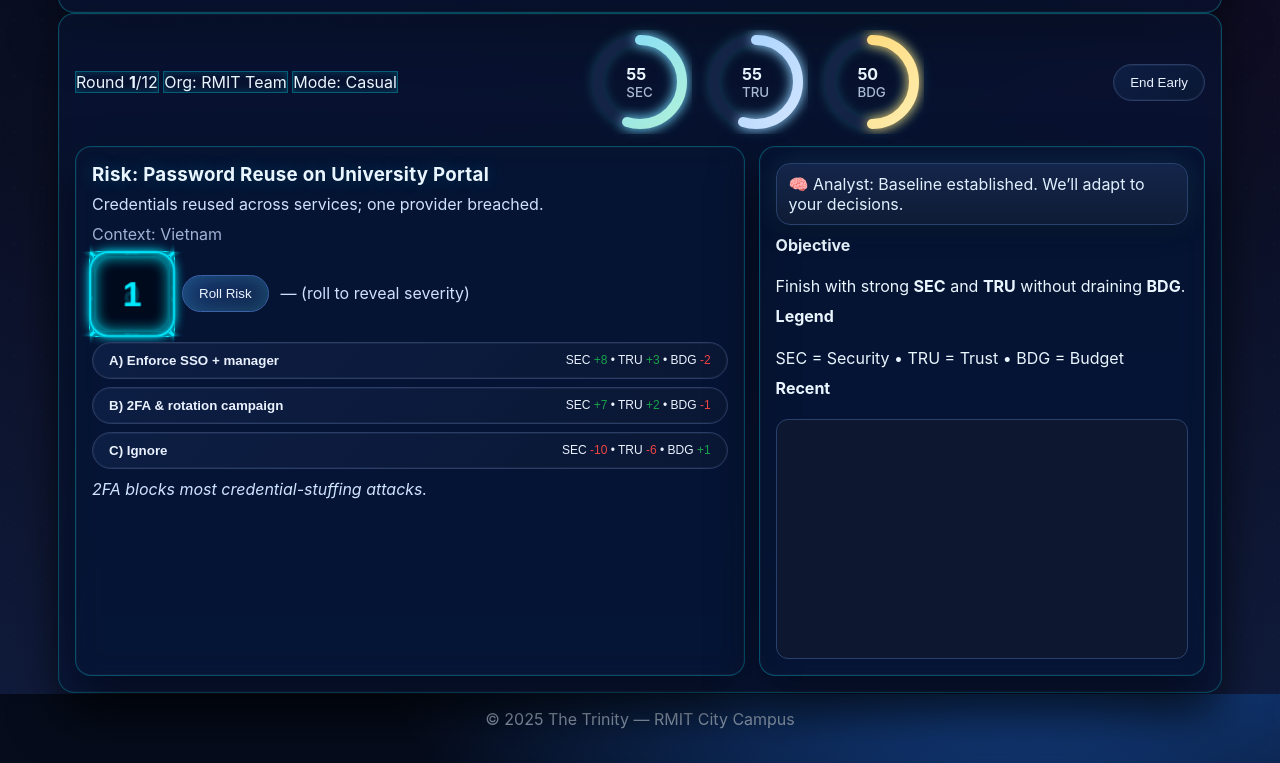
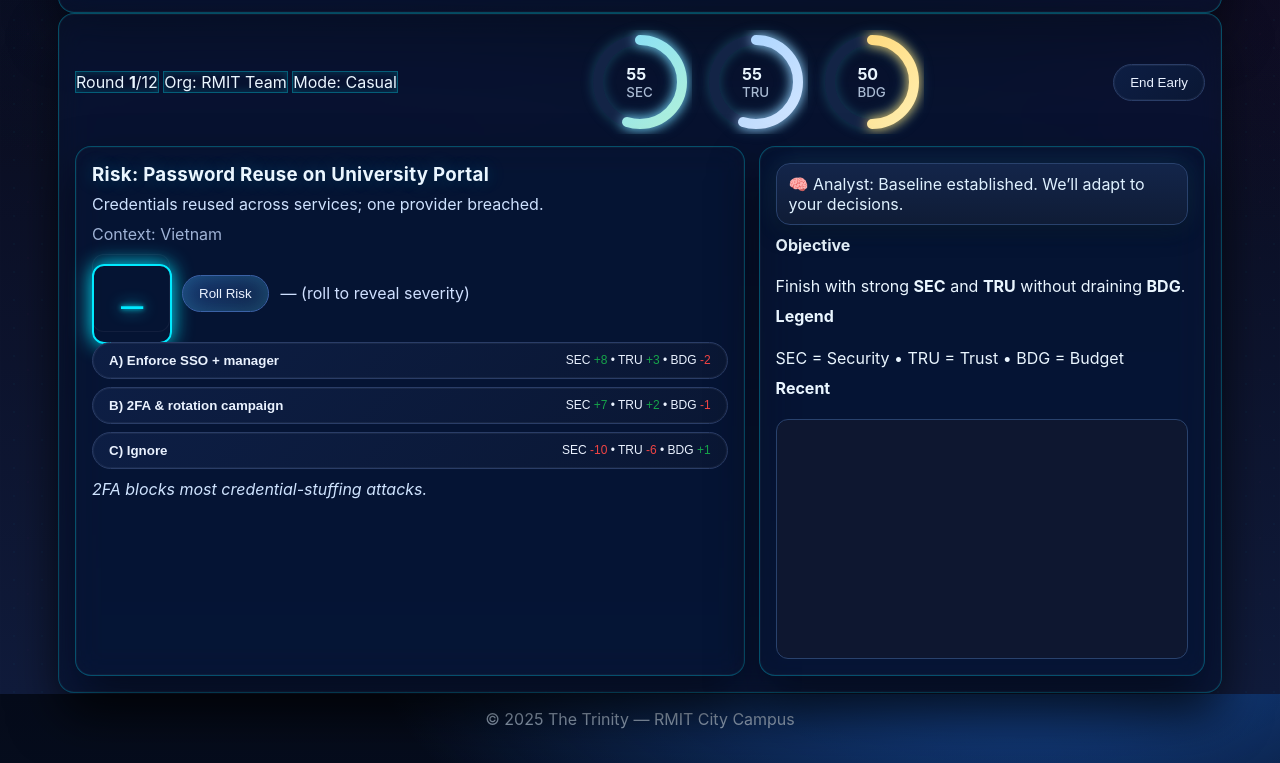
Before and after one commit to Otmn005/game_submission, a plain HTML site: page game_app/ver2.html in a window 1280 px wide. Both pictures are taken after a click on the button "Start". Shown: the part 106-869 px from the top of the page. Drawn offline with Linux system fonts and the light colour scheme.

Commit message:
Update ver2.html

```diff
--- a/game_app/ver2.html
+++ b/game_app/ver2.html
@@ -717,93 +717,73 @@ function init(){ setHUD(); show('menu'); S.last = pickCardIndex(); } init();
 
 
 
-<!-- True Dice System v3 -->
-<script id="dice-true-system">
+
+
+
+<!-- Simplified Randomiser Dice System v3.5 -->
+<style>
+.dice-display {
+  font-family: 'Orbitron', sans-serif;
+  font-size: 2.5rem;
+  color: #00eaff;
+  text-shadow: 0 0 15px #00eaff, 0 0 5px #00eaff;
+  text-align: center;
+  margin: 10px auto;
+  width: 80px;
+  height: 80px;
+  display: flex;
+  align-items: center;
+  justify-content: center;
+  border: 2px solid #00eaff;
+  border-radius: 12px;
+  box-shadow: 0 0 20px #00eaff;
+  transition: all 0.3s ease;
+}
+.dice-display.rolling {
+  animation: flicker 0.8s linear infinite alternate;
+}
+@keyframes flicker {
+  from {opacity: 1; text-shadow: 0 0 15px #00eaff;}
+  to {opacity: 0.3; text-shadow: 0 0 5px #00eaff;}
+}
+</style>
+
+<script id="dice-randomiser-v3_5">
 (function(){
-  const faces = {1:[0,0],2:[-90,0],3:[0,-90],4:[0,90],5:[90,0],6:[0,180]};
-  function initDice(){
-    const old=document.getElementById('dice');
-    if(!old) return;
-    if(document.getElementById('dice3d')) return;
-    const dice=document.createElement('div');
-    dice.id='dice3d';
-    dice.className='dice3d';
-    dice.innerHTML=`
-      <div class="face front">1</div>
-      <div class="face back">6</div>
-      <div class="face right">3</div>
-      <div class="face left">4</div>
-      <div class="face top">5</div>
-      <div class="face bottom">2</div>`;
-    old.innerHTML='';
-    old.appendChild(dice);
-  }
-
-  function rollVisualDice(value){
-    const cube=document.getElementById('dice3d');
-    if(!cube) return;
-    const [rx,ry]=faces[value]||[0,0];
-    const extraX=720+(Math.random()<0.5?0:360);
-    const extraY=720+(Math.random()<0.5?0:360);
-    cube.classList.remove('landing');
-    cube.offsetWidth; // force reflow
-    cube.style.transition='transform 1s cubic-bezier(.2,.7,.2,1)';
-    cube.style.transform=`rotateX(${rx+extraX}deg) rotateY(${ry+extraY}deg)`;
-    setTimeout(()=>{cube.classList.add('landing');},1050);
-  }
-
-  // Hook dice roll
-  const origRoll=window.rollDice;
-  if(typeof origRoll==='function' && !window.rollDicePatchedV3){
+  window.addEventListener('DOMContentLoaded',()=>{
+    const diceContainer=document.getElementById('dice');
+    if(!diceContainer) return;
+    diceContainer.innerHTML='<div id="diceDisplay" class="dice-display">–</div>';
+  });
+  if(typeof window.rollDice==='function' && !window.rollDicePatchedSimple){
+    const orig=window.rollDice;
     window.rollDice=function(...a){
-      const result=origRoll.apply(this,a);
+      const result=orig.apply(this,a);
       try{
         const sev=document.getElementById('severity');
-        if(sev){
+        const display=document.getElementById('diceDisplay');
+        if(sev && display){
           const txt=sev.textContent||'';
           const m=txt.match(/roll\s*(\d+)/i);
-          if(m){ const val=parseInt(m[1]); rollVisualDice(val); }
+          if(m){
+            const val=parseInt(m[1]);
+            display.classList.add('rolling');
+            display.textContent='…';
+            setTimeout(()=>{
+              display.classList.remove('rolling');
+              display.textContent=val;
+              display.style.boxShadow='0 0 25px #00eaff, 0 0 10px #00eaff inset';
+              setTimeout(()=>display.style.boxShadow='0 0 20px #00eaff',300);
+            },800);
+          }
         }
       }catch(e){console.warn(e);}
       return result;
     };
-    window.rollDicePatchedV3=true;
+    window.rollDicePatchedSimple=true;
   }
-
-  window.addEventListener('DOMContentLoaded', initDice);
 })();
 </script>
 
-<style>
-/* Dice3D Styling */
-#dice3d{
-  position:relative;
-  width:80px; height:80px;
-  transform-style:preserve-3d;
-  transform:rotateX(0deg) rotateY(0deg);
-  transition:transform 1s cubic-bezier(.2,.7,.2,1);
-  margin:auto;
-}
-#dice3d .face{
-  position:absolute;
-  width:80px; height:80px;
-  border:2px solid #00eaff;
-  background:rgba(0,10,30,0.8);
-  color:#00eaff;
-  font-size:32px;
-  display:flex; align-items:center; justify-content:center;
-  font-family:'Orbitron',sans-serif;
-  box-shadow:0 0 15px #00eaff inset, 0 0 10px #00eaff;
-}
-#dice3d .front {transform: translateZ(40px);}
-#dice3d .back {transform: rotateY(180deg) translateZ(40px);}
-#dice3d .right {transform: rotateY(90deg) translateZ(40px);}
-#dice3d .left {transform: rotateY(-90deg) translateZ(40px);}
-#dice3d .top {transform: rotateX(90deg) translateZ(40px);}
-#dice3d .bottom {transform: rotateX(-90deg) translateZ(40px);}
-#dice3d.landing .face{box-shadow:0 0 25px #00eaff inset, 0 0 20px #00eaff;}
-#dice3d:hover .face{filter:brightness(1.3);}
-</style>
-
 </body>
 </html>
```
